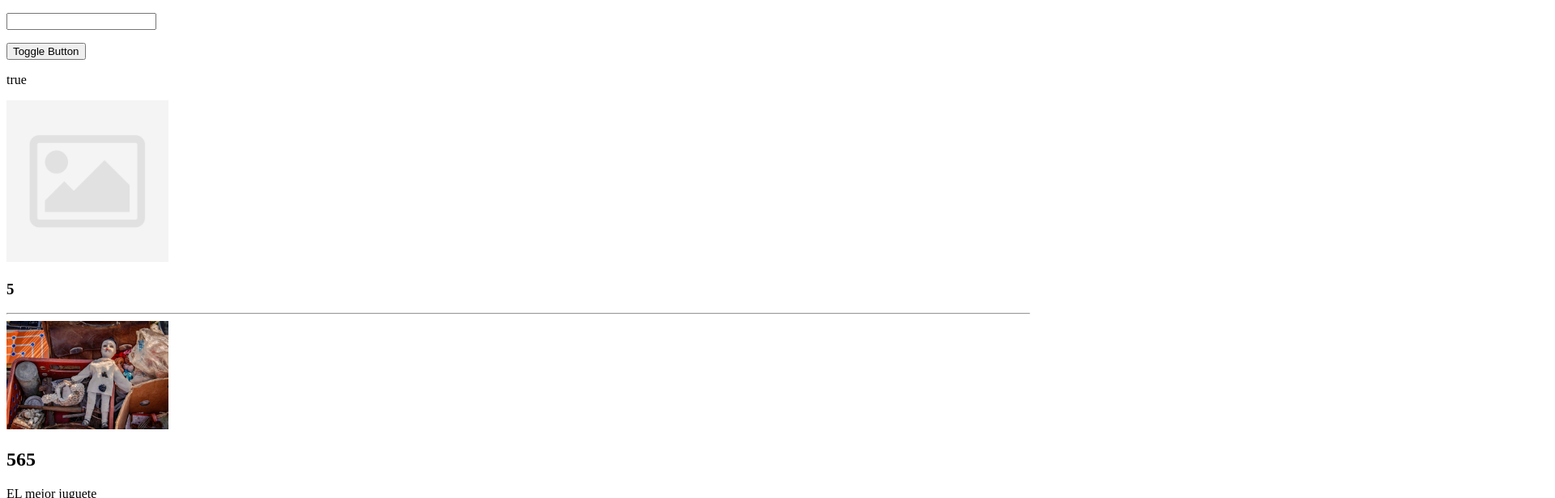
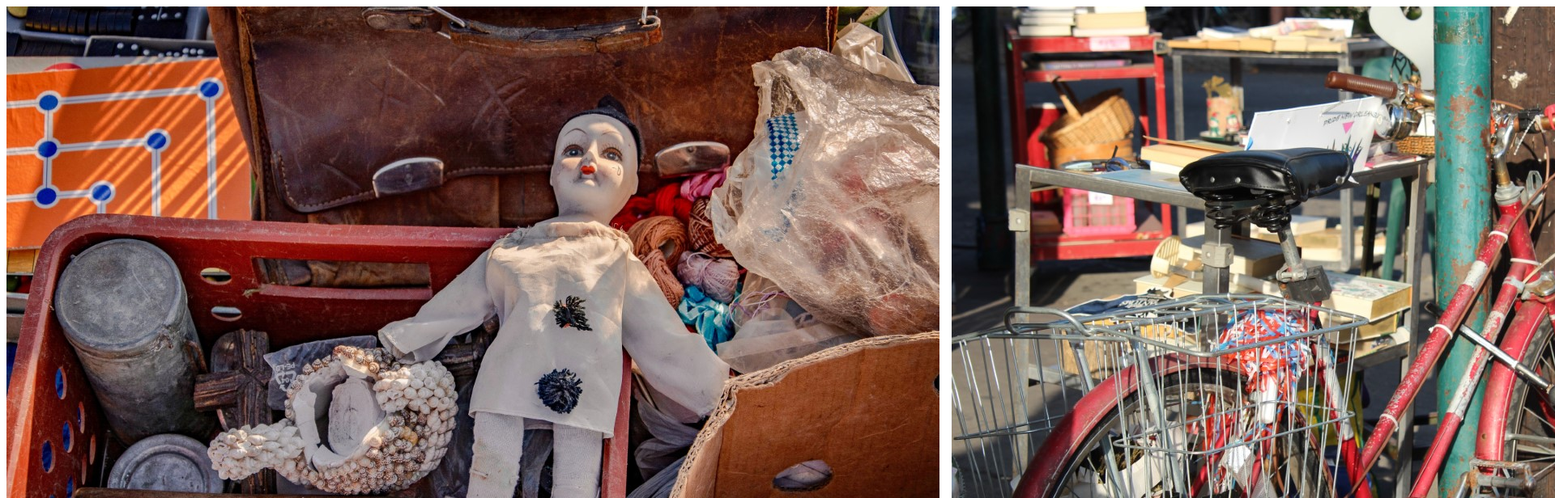
Before and after one commit to cortesrmzcau/componentes-y-servicios, an Angular app: page / in a window 1280 px wide. Shown: the top 616 px of the page at 81% size, 1920 px wide, since content can reach past the window. Built offline with nearby package versions, Linux system fonts and the light colour scheme.

Commit message:
08 Lista Productos

```diff
--- a/src/app/app.component.html
+++ b/src/app/app.component.html
@@ -1,6 +1,6 @@
-<p><input type="text" [(ngModel)]="imgParent"></p>
+<app-products></app-products>
+<!-- <p><input type="text" [(ngModel)]="imgParent"></p>
 <button (click)="toggleImg()">Toggle Button</button>
 <p> {{ showImg }} </p>
 <app-img *ngIf="showImg" (loaded)="onLoaded($event)" [img]="imgParent" (texto)="loadMensaje($event)"></app-img>
-<hr>
-<app-product [product]="product" *ngFor="let product of products"></app-product>
+<hr> -->
--- a/src/app/app.component.ts
+++ b/src/app/app.component.ts
@@ -11,33 +11,6 @@
   imgParent = ''; // https://www.w3schools.com/howto/img_avatar.png
   showImg = true;
 
-  products: Product[] = [
-    {
-      id: '1',
-      name: 'EL mejor juguete',
-      price: 565,
-      image: './assets/images/toy.jpg'
-    },
-    {
-      id: '2',
-      name: 'Bicicleta casi nueva',
-      price: 356,
-      image: './assets/images/bike.jpg'
-    },
-    {
-      id: '3',
-      name: 'Colleción de albumnes',
-      price: 34,
-      image: './assets/images/album.jpg'
-    },
-    {
-      id: '4',
-      name: 'Mis libros',
-      price: 23,
-      image: './assets/images/books.jpg'
-    },
-  ];
-
   onLoaded(img: string) {
     console.log('log padre', img);
   }
--- a/src/app/app.module.ts
+++ b/src/app/app.module.ts
@@ -6,12 +6,14 @@
 import { AppComponent } from './app.component';
 import { ImgComponent } from './components/img/img.component';
 import { ProductComponent } from './components/product/product.component';
+import { ProductsComponent } from './components/products/products.component';
 
 @NgModule({
   declarations: [
     AppComponent,
     ImgComponent,
-    ProductComponent
+    ProductComponent,
+    ProductsComponent
   ],
   imports: [
     BrowserModule,
--- a/src/app/components/img/img.component.html
+++ b/src/app/components/img/img.component.html
@@ -1,5 +1,5 @@
-<img [src]="img" (load)="imgLoaded()" (error)="imgError()" width="200px" alt="" *ngIf="img; else elseImg">
-<h3> {{ counter }} </h3>
+<img [src]="img" (load)="imgLoaded()" (error)="imgError()" alt="" *ngIf="img; else elseImg">
+<!-- <h3> {{ counter }} </h3> -->
 <ng-template #elseImg>
-  <img [src]="imageDefault" width="200px" alt="">
+  <img [src]="imageDefault" alt="">
 </ng-template>
--- a/src/app/components/img/img.component.ts
+++ b/src/app/components/img/img.component.ts
@@ -26,8 +26,8 @@
   @Output() texto = new EventEmitter<string>();
   txt: string = 'Mensaje enviado desde el hijo';
 
-  counter = 0;
-  conunterFN: number | undefined;
+  // counter = 0;
+  // conunterFN: number | undefined;
 
   constructor() {
     // before render
@@ -48,10 +48,10 @@
     // async - fetch -- once time
     //this.texto.emit(this.txt);
     console.log('ngOnInit', 'imgValue =>', this.img);
-    this.conunterFN = window.setInterval(() => {
-      this.counter += 1;
-      console.log('run counter');
-    }, 1000)
+    // this.conunterFN = window.setInterval(() => {
+    //   this.counter += 1;
+    //   console.log('run counter');
+    // }, 1000)
   }
 
   ngAfterViewInit(): void {
@@ -63,7 +63,7 @@
   ngOnDestroy(): void {
       // delete component -- once time
       console.log('ngOnDestroy');
-      window.clearInterval(this.conunterFN);
+      // window.clearInterval(this.conunterFN);
   }
 
   imgError() {
--- a/src/app/components/product/product.component.html
+++ b/src/app/components/product/product.component.html
@@ -1,3 +1,3 @@
-<img width="200px" [src]="product.image" alt="">
+<app-img [img]="product.image"></app-img>
 <h2> {{ product.price }} </h2>
 <p> {{ product.name }} </p>
--- /dev/null
+++ b/src/app/components/products/products.component.html
@@ -0,0 +1,3 @@
+<div class="products--grid">
+  <app-product [product]="product" *ngFor="let product of products"></app-product>
+</div>
--- /dev/null
+++ b/src/app/components/products/products.component.scss
@@ -0,0 +1,24 @@
+.products--grid {
+  display: flex;
+  flex-direction: column;
+}
+
+// tablets
+@media screen and (min-width: 40em) and (max-width: 63.9) {
+  .products--grid {
+    display: grid;
+    grid-template-columns: repeat(4, 1fr);
+    grid-row-gap: 15px;
+    grid-column-gap: 15px;
+  }
+}
+
+// web
+@media screen and (min-width: 64em) {
+  .products--grid {
+    display: grid;
+    grid-template-columns: repeat(5, 1fr);
+    grid-row-gap: 15px;
+    grid-column-gap: 15px;
+  }
+}
--- /dev/null
+++ b/src/app/components/products/products.component.ts
@@ -0,0 +1,43 @@
+import { Component, OnInit } from '@angular/core';
+import { Product } from 'src/app/models/product.model';
+
+@Component({
+  selector: 'app-products',
+  templateUrl: './products.component.html',
+  styleUrls: ['./products.component.scss']
+})
+export class ProductsComponent implements OnInit {
+
+  constructor() { }
+
+  products: Product[] = [
+    {
+      id: '1',
+      name: 'EL mejor juguete',
+      price: 565,
+      image: './assets/images/toy.jpg'
+    },
+    {
+      id: '2',
+      name: 'Bicicleta casi nueva',
+      price: 356,
+      image: './assets/images/bike.jpg'
+    },
+    {
+      id: '3',
+      name: 'Colleción de albumnes',
+      price: 34,
+      image: './assets/images/album.jpg'
+    },
+    {
+      id: '4',
+      name: 'Mis libros',
+      price: 23,
+      image: './assets/images/books.jpg'
+    },
+  ];
+
+  ngOnInit(): void {
+  }
+
+}
```
Also changed, not shown: 1 other file (tests, documents, lock files or other folders).
